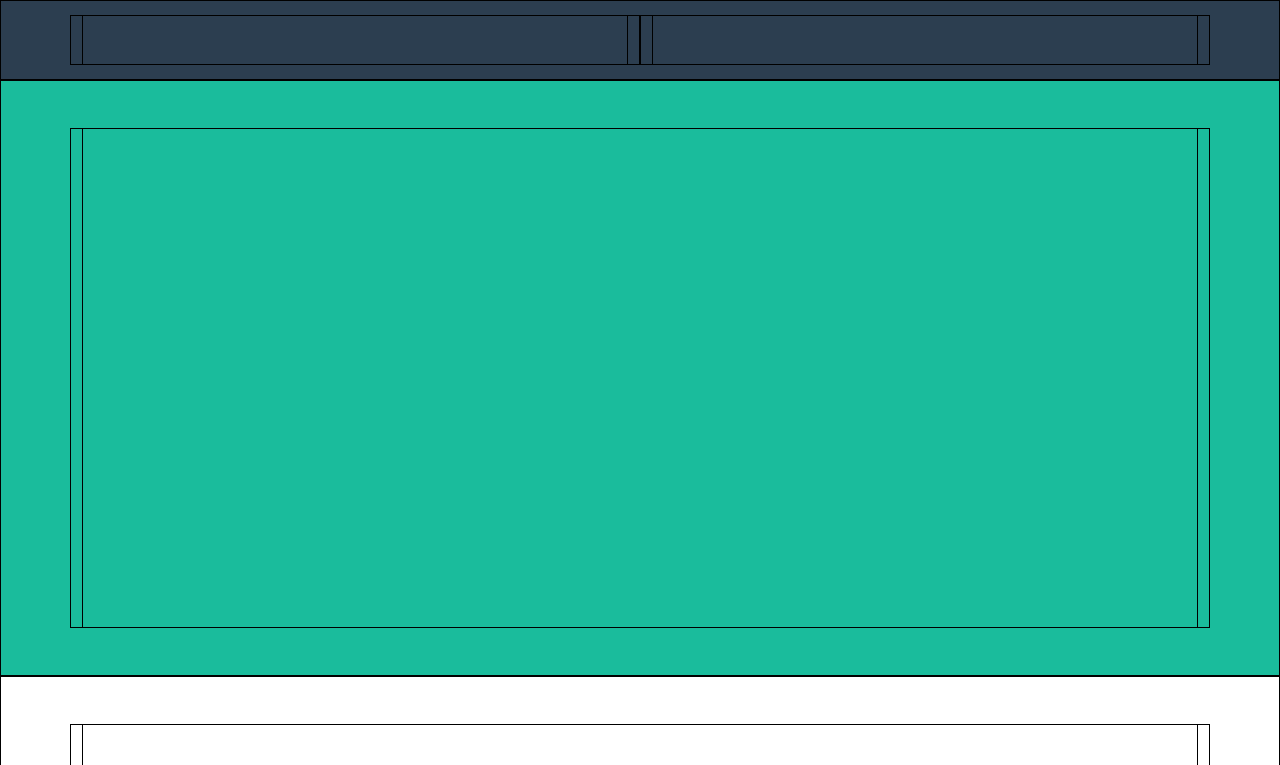
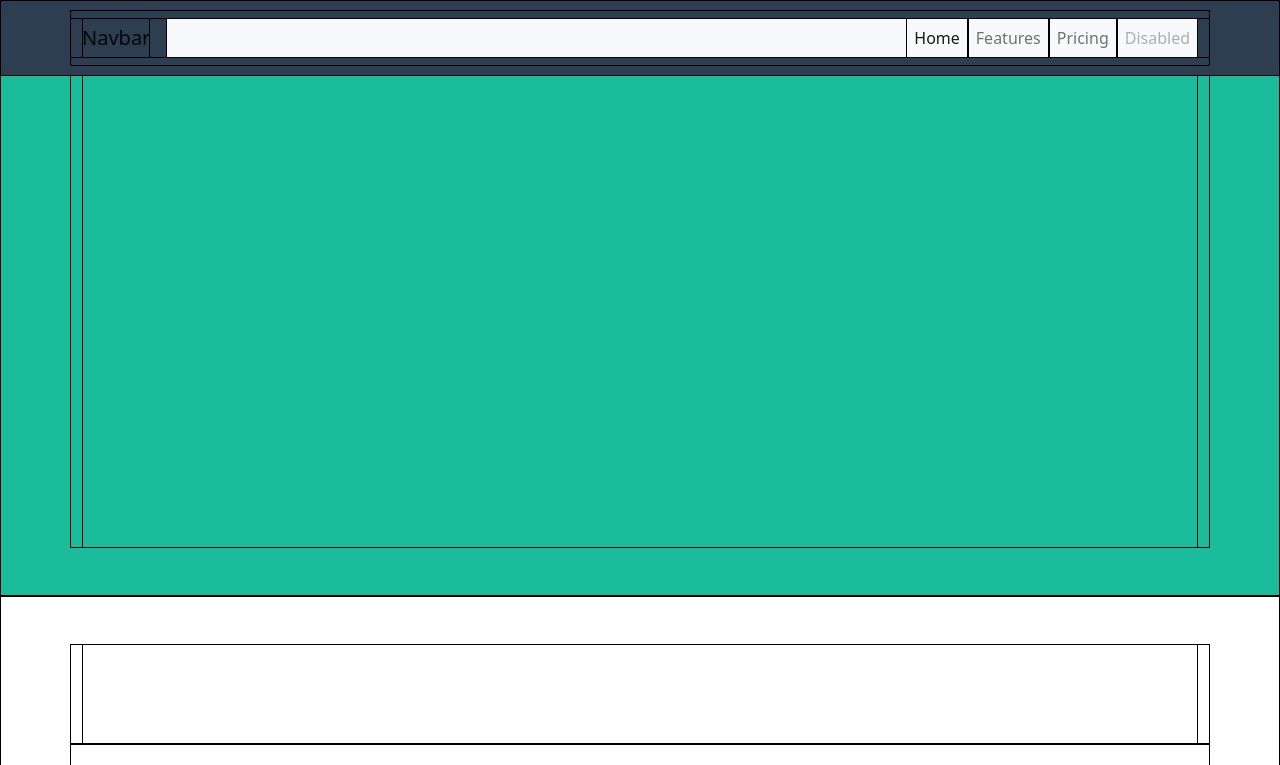
Before and after one commit to DarioDC95/html-css-bootstrap-freelancer, a plain HTML site: page index.html in a window 1280 px wide. Shown: the top 765 px of the page. Drawn offline with nearby package versions, Linux system fonts and the light colour scheme.

Commit message:
prototype of the header

```diff
--- a/css/style.css
+++ b/css/style.css
@@ -16,13 +16,11 @@
 
 /* testa della pagina */
 header {
-    height: 80px;
-    display: flex;
-    align-items: center;
-}
-
-header .card-menu, header .card-logo {
-    height: 50px;
+    padding: 10px 0;
+    position: fixed;
+    top: 0;
+    right: 0;
+    left: 0;
 }
 
 /* corpo della pagina */
--- a/index.html
+++ b/index.html
@@ -8,6 +8,7 @@
     <link rel="stylesheet" href="./css/style.css">
     <!-- BOOTSTRAP -->
     <link href="https://cdn.jsdelivr.net/npm/bootstrap@5.2.2/dist/css/bootstrap.min.css" rel="stylesheet" integrity="sha384-Zenh87qX5JnK2Jl0vWa8Ck2rdkQ2Bzep5IDxbcnCeuOxjzrPF/et3URy9Bv1WTRi" crossorigin="anonymous">
+    <script src="https://cdn.jsdelivr.net/npm/bootstrap@5.2.2/dist/js/bootstrap.bundle.min.js" integrity="sha384-OERcA2EqjJCMA+/3y+gxIOqMEjwtxJY7qPCqsdltbNJuaOe923+mo//f6V8Qbsw3" crossorigin="anonymous"></script>
 </head>
 <body>
 
@@ -15,14 +16,32 @@
     <header class="bg-darkblue">
         <div class="container-md">
             <div class="row">
-                <div class="col-6">
+                <div class="col-12 px-0">
                     <div class="card-logo">
-
-                    </div>
-                </div>
-                <div class="col-6">
-                    <div class="card-menu">
-
+                        <nav class="navbar navbar-expand-lg">
+                            <div class="container-fluid">
+                              <a class="navbar-brand" href="#">Navbar</a>
+                              <button class="navbar-toggler" type="button" data-bs-toggle="collapse" data-bs-target="#navbarNav" aria-controls="navbarNav" aria-expanded="false" aria-label="Toggle navigation">
+                                <span class="navbar-toggler-icon"></span>
+                              </button>
+                              <div class="collapse navbar-collapse justify-content-lg-end bg-light" id="navbarNav">
+                                <ul class="navbar-nav">
+                                  <li class="nav-item">
+                                    <a class="nav-link active" aria-current="page" href="#">Home</a>
+                                  </li>
+                                  <li class="nav-item">
+                                    <a class="nav-link" href="#">Features</a>
+                                  </li>
+                                  <li class="nav-item">
+                                    <a class="nav-link" href="#">Pricing</a>
+                                  </li>
+                                  <li class="nav-item">
+                                    <a class="nav-link disabled">Disabled</a>
+                                  </li>
+                                </ul>
+                              </div>
+                            </div>
+                          </nav>
                     </div>
                 </div>
             </div>
@@ -93,18 +112,18 @@
         <!-- ABOUT -->
         <section class="about bg-green py-5">
             <div class="container-md">
-                <div class="row g-4">
-                    <div class="col-12">
+                <div class="row">
+                    <div class="col-12 mb-4">
                         <div class="card-title">
 
                         </div>
                     </div>
-                    <div class="col-md-6">
+                    <div class="col-md-6 mb-4">
                         <div class="card-description">
 
                         </div>
                     </div>
-                    <div class="col-md-6">
+                    <div class="col-md-6 mb-4">
                         <div class="card-description">
 
                         </div>
```
